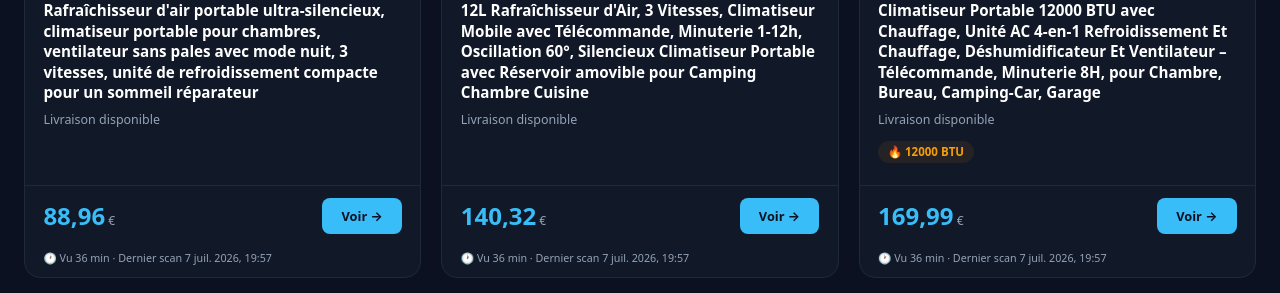
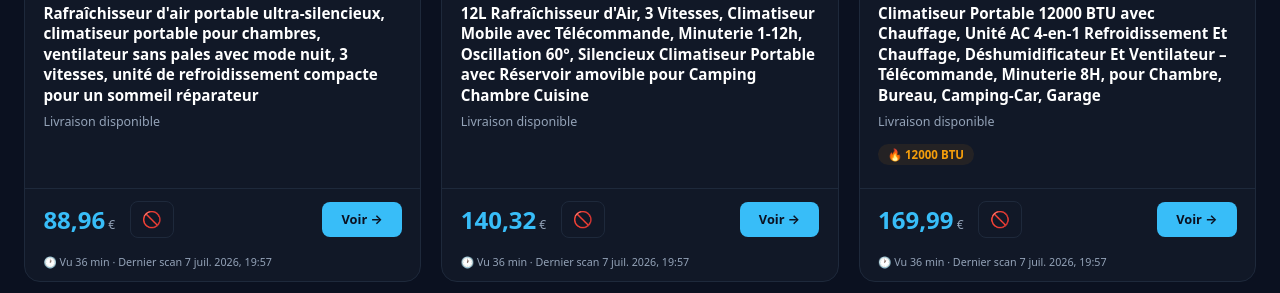
Before and after one commit to FagetM/clim-snipper, a plain HTML site: page index.html in a window 1280 px wide. Shown: the part 1626-1919 px from the top of the page. Drawn offline with Linux system fonts and the light colour scheme.

Commit message:
v5: +7 new sites (Ubaldi, ManoMano, eBay, Carrefour, Auchan, MrBricolage, BricoDepot) + product blacklist feature

```diff
--- a/index.html
+++ b/index.html
@@ -88,6 +88,14 @@
       transition:opacity .2s;white-space:nowrap;
     }
     .card-footer .link-btn:hover{opacity:.85}
+    .card-footer .block-btn{
+      background:transparent;color:var(--muted);border:1px solid var(--border);
+      padding:.5rem .7rem;border-radius:8px;cursor:pointer;font-size:1rem;
+      transition:all .2s;margin-left:.4rem;
+    }
+    .card-footer .block-btn:hover{color:var(--red);border-color:var(--red)}
+    .card-footer .block-btn.active{color:var(--red);border-color:var(--red);background:rgba(239,68,68,.1)}
+    .card-footer .left{display:flex;align-items:center;gap:.5rem}
     .card .updated{font-size:.67rem;color:var(--muted);padding:.35rem 1.15rem .75rem}
     .empty-state{grid-column:1/-1;text-align:center;padding:4rem 2rem}
     .empty-state .big-emoji{font-size:4rem;margin-bottom:1rem}
@@ -139,10 +147,21 @@
   (function(){
     'use strict';
     const DATA_URL='data/stocks.json';
-    let all=[],filter='all';
+    let all=[],filter='all',showBlocked=false;
 
     const grid=document.getElementById('grid'),lastUpdate=document.getElementById('lastUpdate'),statsBar=document.getElementById('statsBar');
-    const MOIS=['janv.','févr.','mars','avr.','mai','juin','juil.','août','sept.','oct.','nov.','déc.'];
+    const BL_KEY='clim-finder-blacklist';
+
+    // ── Blacklist (localStorage) ──
+    function getBlacklist(){try{return new Set(JSON.parse(localStorage.getItem(BL_KEY)||'[]'));}catch(e){return new Set();}}
+    function saveBlacklist(bl){localStorage.setItem(BL_KEY,JSON.stringify([...bl]));}
+    function blacklistKey(p){return p.store+'::'+p.title.substring(0,80);}
+    function isBlocked(p){return getBlacklist().has(blacklistKey(p));}
+    function toggleBlock(p){
+      const bl=getBlacklist(),key=blacklistKey(p);
+      if(bl.has(key)) bl.delete(key); else bl.add(key);
+      saveBlacklist(bl);render();
+    }
 
     function fmtDate(iso){
       if(!iso)return'—';
@@ -159,6 +178,11 @@
 
     function getFiltered(){
       let list=[...all];
+      // Filtre blacklist
+      if(!showBlocked){
+        const bl=getBlacklist();
+        list=list.filter(p=>!bl.has(blacklistKey(p)));
+      }
       if(filter==='in_stock') list=list.filter(p=>p.status==='in_stock'||p.status==='low_stock');
       if(filter==='tours') list=list.filter(p=>p.availability_type==='tours'||p.availability_type==='both');
       if(filter==='delivery') list=list.filter(p=>p.availability_type==='delivery'||p.availability_type==='both');
@@ -169,9 +193,7 @@
       return list;
     }
 
-    function cleanTitle(t){
-      return t.replace(/\s+/g,' ').replace(/\s{2,}/g,' ').trim();
-    }
+    function cleanTitle(t){return t.replace(/\s+/g,' ').replace(/\s{2,}/g,' ').trim();}
 
     function extractBrand(title){
       const t=title.toUpperCase();
@@ -182,15 +204,14 @@
 
     function buildCard(p){
       const title=cleanTitle(p.title),brand=p.brand||extractBrand(title)||p.store,btu=p.btu||null;
+      const blocked=isBlocked(p);
       const statusLabel={in_stock:'✅ En stock',low_stock:'⚠️ Stock faible',out_of_stock:'❌ Rupture',unknown:'Stock à vérifier'}[p.status]||'?';
       const statusClass=p.status||'unknown';
       let imgSrc=p.image||'';
-      // Enlarge Boulanger images
       if(imgSrc.includes('scene7.com')){
         imgSrc=imgSrc.replace(/wid=\d+/, 'wid=500').replace(/hei=\d+/, 'hei=500');
       }
       const price=p.price_eur!=null?p.price_eur.toLocaleString('fr-FR',{minimumFractionDigits:2}):null;
-      const updated=new Date(p.last_seen_at||p.scraped_at);
       const seen=fmtRelative(p.last_seen_at||p.scraped_at);
       const fullDate=fmtDate(p.last_seen_at||p.scraped_at);
 
@@ -199,7 +220,7 @@
       if(!desc&&p.availability_type==='delivery')desc='Livraison disponible';
       if(p.status==='out_of_stock')desc='Actuellement en rupture';
 
-      return `<div class="card">
+      return `<div class="card" style="${blocked?'opacity:.55':''}">
         <div class="card-img-wrap">
           ${imgSrc?`<img src="${esc(imgSrc)}" alt="${esc(title)}" loading="lazy" onerror="this.parentElement.innerHTML='<span class=\\'no-img\\'>📦</span>'">`:'<span class="no-img">📦</span>'}
           <span class="badge-status ${statusClass}">${statusLabel}</span>
@@ -216,7 +237,10 @@
           </div>
         </div>
         <div class="card-footer">
-          <div class="price">${price?price+'<small> €</small>':'<small>Prix non dispo</small>'}</div>
+          <div class="left">
+            <div class="price">${price?price+'<small> €</small>':'<small>Prix non dispo</small>'}</div>
+            <button class="block-btn${blocked?' active':''}" onclick="window._toggleBlock('${esc(blacklistKey(p))}')" title="${blocked?'Réafficher ce produit':'Masquer ce produit'}">${blocked?'👁️':'🚫'}</button>
+          </div>
           ${p.url?`<a href="${esc(p.url)}" target="_blank" rel="noopener" class="link-btn">Voir →</a>`:''}
         </div>
         <div class="updated">🕐 Vu ${seen} · Dernier scan ${fullDate}</div>
@@ -224,18 +248,20 @@
     }
 
     function render(){
-      const filtered=getFiltered();
-      const inStock=all.filter(p=>p.status==='in_stock'||p.status==='low_stock').length;
-      const toursCount=all.filter(p=>p.availability_type==='tours'||p.availability_type==='both').length;
+      const filtered=getFiltered(),bl=getBlacklist();
+      const blockedCount=all.filter(p=>bl.has(blacklistKey(p))).length;
+      const visibleAll=all.filter(p=>!bl.has(blacklistKey(p)));
+      const inStock=visibleAll.filter(p=>p.status==='in_stock'||p.status==='low_stock').length;
+      const toursCount=visibleAll.filter(p=>p.availability_type==='tours'||p.availability_type==='both').length;
       const scanDate=all.length>0?all[0].last_seen_at||all[0].scraped_at:null;
 
       statsBar.innerHTML=`
         <div class="stat"><div class="num ${inStock>0?'green':'red'}">${inStock}</div><div class="lbl">En stock</div></div>
-        <div class="stat"><div class="num blue">${all.length}</div><div class="lbl">Référencés</div></div>
+        <div class="stat"><div class="num blue">${visibleAll.length}</div><div class="lbl">Affichés</div></div>
         <div class="stat"><div class="num orange">${toursCount}</div><div class="lbl">Dispo Tours</div></div>
-        <div class="stat"><div class="num">${all.length-inStock}</div><div class="lbl">À surveiller</div></div>
+        ${blockedCount>0?`<div class="stat" style="cursor:pointer" onclick="window._toggleShowBlocked()"><div class="num red">${blockedCount}</div><div class="lbl">🚫 Masqués</div></div>`:''}
       `;
-      lastUpdate.textContent=scanDate?`📡 Dernier scan : ${fmtDate(scanDate)} (il y a ${fmtRelative(scanDate)})`:'Aucune donnée';
+      lastUpdate.textContent=scanDate?`📡 Dernier scan : ${fmtDate(scanDate)} (il y a ${fmtRelative(scanDate)})${blockedCount>0?' · '+blockedCount+' produit(s) masqué(s) — clique sur "Masqués" pour les voir':''}`:'Aucune donnée';
 
       if(!filtered.length){
         grid.innerHTML=`<div class="empty-state"><div class="big-emoji">${filter==='in_stock'?'😔':'📡'}</div><h2>${filter==='in_stock'?'Aucune clim en stock pour le moment':'Aucun résultat'}</h2><p>${filter==='in_stock'?'Reviens plus tard, le stock est scanné toutes les heures.':'Essaie un autre filtre.'}</p></div>`;
@@ -244,9 +270,20 @@
       grid.innerHTML=filtered.map(buildCard).join('');
     }
 
+    // ── Global handlers for onclick attributes ──
+    window._toggleBlock=function(key){
+      const p=all.find(x=>blacklistKey(x)===key);
+      if(p) toggleBlock(p);
+    };
+    window._toggleShowBlocked=function(){
+      showBlocked=!showBlocked;
+      if(showBlocked){filter='all';document.querySelectorAll('.filter-btn').forEach(b=>b.classList.remove('active'));document.querySelector('[data-filter="all"]').classList.add('active');}
+      render();
+    };
+
     document.querySelectorAll('.filter-btn').forEach(btn=>btn.addEventListener('click',()=>{
       document.querySelectorAll('.filter-btn').forEach(b=>b.classList.remove('active'));
-      btn.classList.add('active');filter=btn.dataset.filter;render();
+      btn.classList.add('active');filter=btn.dataset.filter;showBlocked=false;render();
     }));
     document.getElementById('priceSort').addEventListener('change',render);
 
```
Also changed, not shown: scraper/index.js (+9 -0 lines).
